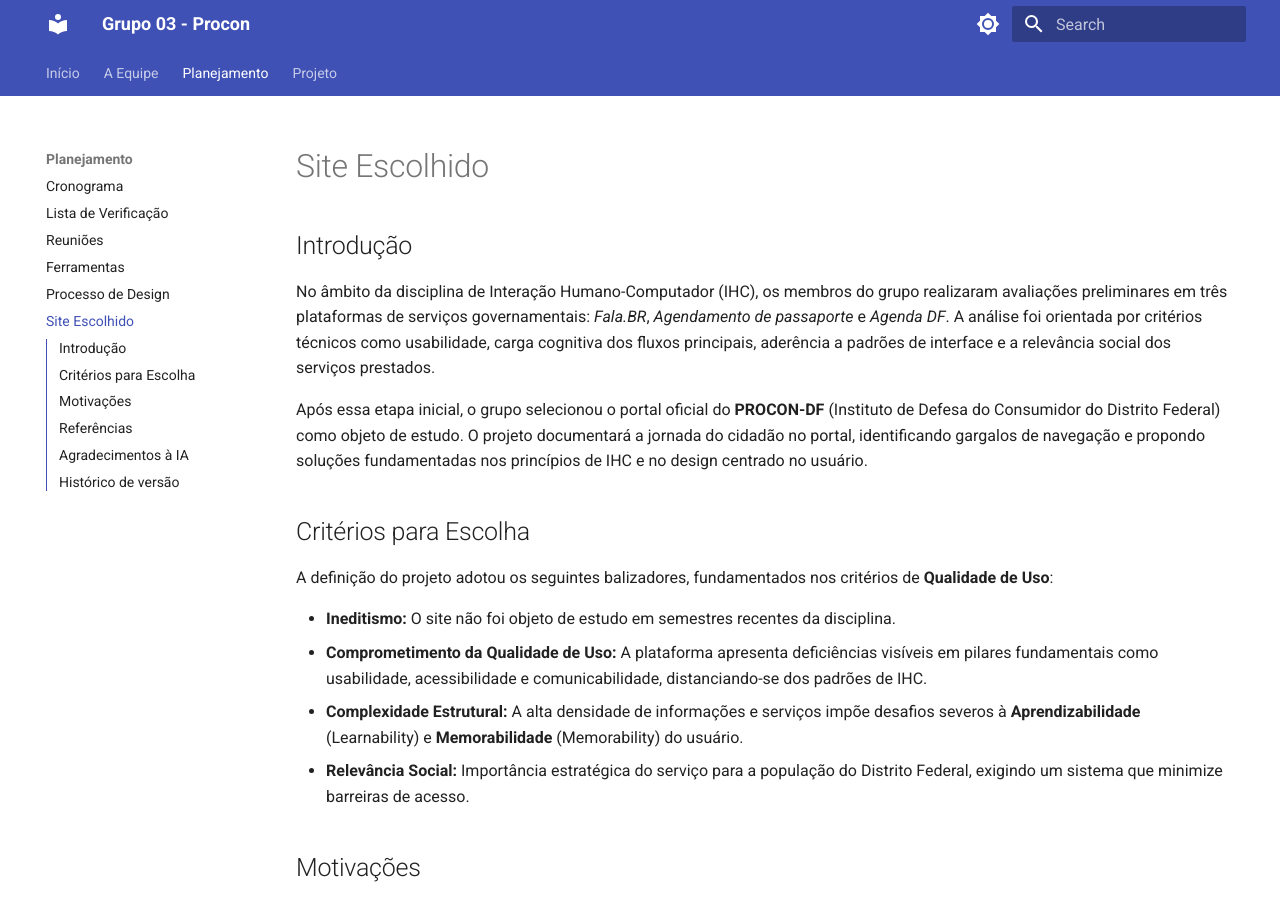
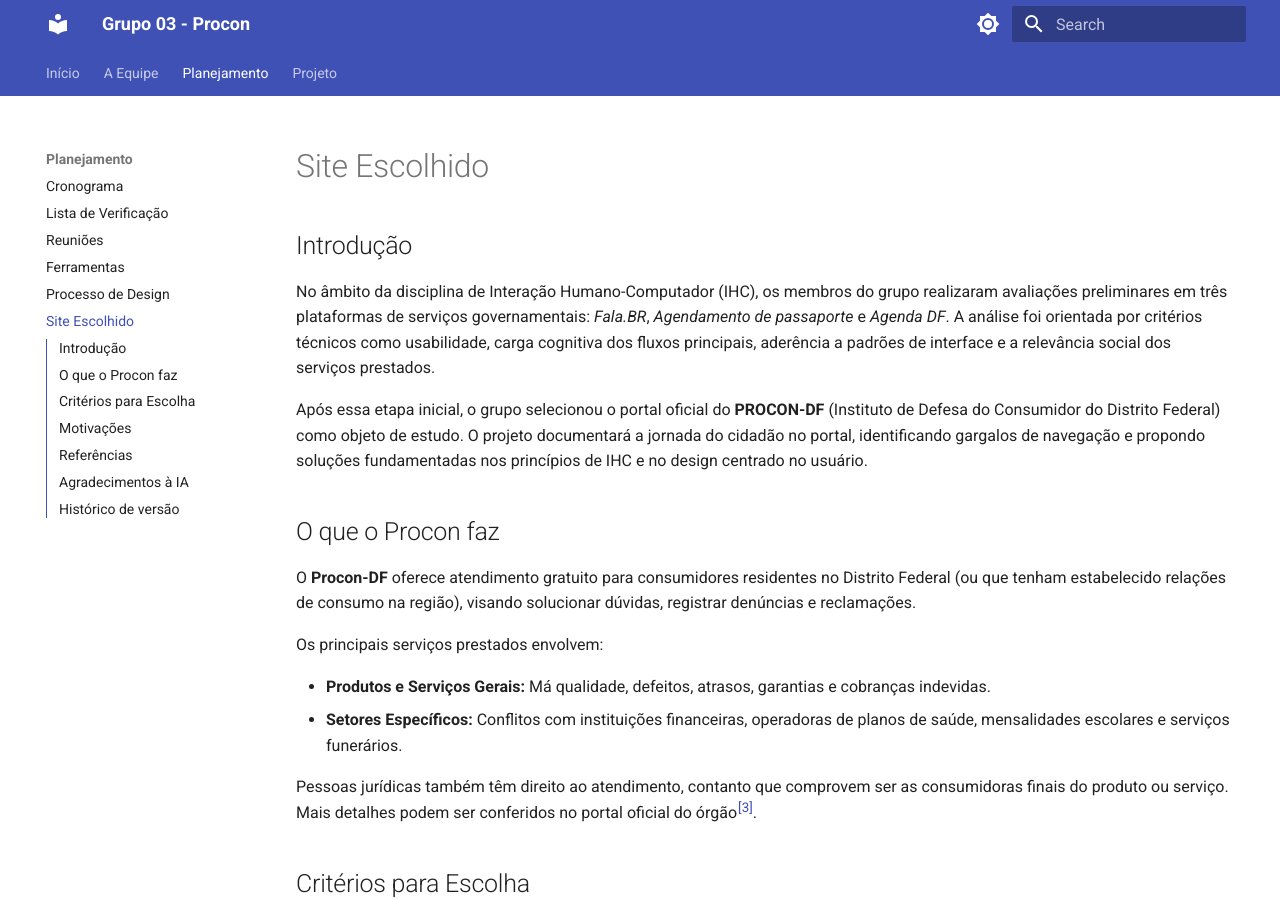
Before and after one commit to Interacao-Humano-Computador/2026.1-Grupo03, an MkDocs documentation site: the page built from docs/planejamento/site-escolhido.md, in a window 1280 px wide and 900 px high. Built offline with MkDocs 1.6.1 and Material for MkDocs 9.7.7, drawn with Linux system fonts in a browser that asks for light colours; some of the changed text lies outside the part shown.

Commit message:
add items for checklist, add last team members, add what procon is

```diff
--- a/docs/planejamento/site-escolhido.md
+++ b/docs/planejamento/site-escolhido.md
@@ -5,6 +5,17 @@
 No âmbito da disciplina de Interação Humano-Computador (IHC), os membros do grupo realizaram avaliações preliminares em três plataformas de serviços governamentais: _Fala.BR_, _Agendamento de passaporte_ e _Agenda DF_. A análise foi orientada por critérios técnicos como usabilidade, carga cognitiva dos fluxos principais, aderência a padrões de interface e a relevância social dos serviços prestados.
 
 Após essa etapa inicial, o grupo selecionou o portal oficial do **PROCON-DF** (Instituto de Defesa do Consumidor do Distrito Federal) como objeto de estudo. O projeto documentará a jornada do cidadão no portal, identificando gargalos de navegação e propondo soluções fundamentadas nos princípios de IHC e no design centrado no usuário.
+
+## O que o Procon faz
+
+O **Procon-DF** oferece atendimento gratuito para consumidores residentes no Distrito Federal (ou que tenham estabelecido relações de consumo na região), visando solucionar dúvidas, registrar denúncias e reclamações.
+
+Os principais serviços prestados envolvem:
+
+- **Produtos e Serviços Gerais:** Má qualidade, defeitos, atrasos, garantias e cobranças indevidas.
+- **Setores Específicos:** Conflitos com instituições financeiras, operadoras de planos de saúde, mensalidades escolares e serviços funerários.
+
+Pessoas jurídicas também têm direito ao atendimento, contanto que comprovem ser as consumidoras finais do produto ou serviço. Mais detalhes podem ser conferidos no portal oficial do órgão<sup><a href="#ref-procon-df-faz">[3]</a></sup>.
 
 ## Critérios para Escolha
 
@@ -27,19 +38,19 @@
 
 <div align="center">
   <p>Figura 1 - Reputação do PROCON-DF no Reclame Aqui</p>
-  <img class="figwithborder" src="../assets/reclame-aqui.png" alt="Reputação do PROCON-DF no Reclame Aqui">
+  <img class="figwithborder" src="../images/site-escolhido/reclame-aqui.png" alt="Reputação do PROCON-DF no Reclame Aqui">
   <p><small>Fonte: Reclame Aqui (2026)<sup><a href="#ref-reclame-aqui">[2]</a></sup></small></p>
 </div>
 
 <div align="center">
   <p>Figura 2 - Fatores de usabilidade de Nielsen</p>
-  <img class="figwithborder" src="../assets/usabilidade-nielsen.png" alt="Lista de metas de usabilidade de Nielsen: aprendizado, recordação, eficiência, segurança e satisfação">
+  <img class="figwithborder" src="../images/site-escolhido/usabilidade-nielsen.png" alt="Lista de metas de usabilidade de Nielsen: aprendizado, recordação, eficiência, segurança e satisfação">
   <p><small>Fonte: Nielsen (1994c) apud Barbosa et al. (2021), cap.3.2.1, p. 35-36<sup><a href="#ref-barbosa">[1]</a></sup></small></p>
 </div>
 
 <div align="center">
   <p>Figura 3 - Critérios adicionais de qualidade</p>
-  <img class="figwithborder" src="../assets/criterios-qualidade.png" alt="Lista de metas de usabilidade de Nielsen: aprendizado, recordação, eficiência, segurança e satisfação">
+  <img class="figwithborder" src="../images/site-escolhido/criterios-qualidade.png" alt="Lista de metas de usabilidade de Nielsen: aprendizado, recordação, eficiência, segurança e satisfação">
   <p><small>Fonte: Barbosa et al. (2021), cap.3.2, p. 35<sup><a href="#ref-barbosa">[1]</a></sup></small></p>
 </div>
 ---
@@ -53,6 +64,11 @@
 <div id="ref-reclame-aqui" markdown>
 RECLAME AQUI. **PROCON-DF**. [S. l.], 2026. Disponível em: <a href="https://www.reclameaqui.com.br/empresa/procon-df/" target="_blank">https://www.reclameaqui.com.br/empresa/procon-df/</a>. Acesso em: 11 abr. 2026.
 </div>
+
+<div id="ref-procon-df-faz" markdown>
+DISTRITO FEDERAL. Procon-DF. **O que o Procon faz.** Brasília, 2018. Disponível em: <a href="https://procon.df.gov.br/o-que-o-procon-faz/" target="_blank">https://procon.df.gov.br/o-que-o-procon-faz/</a>. Acesso em: 12 abr. 2026.
+</div>
+
 ---
 
 ## Agradecimentos à IA
```
Also changed, not shown: docs/equipe/equipe.md (+6 -6 lines), docs/planejamento/verificacao.md (+5 -2 lines), docs/equipe/images/eduardo.jpeg (added), docs/equipe/images/pedro-macedo.jpeg (added), docs/planejamento/images/site-escolhido/criterios-qualidade.png (renamed from docs/planejamento/assets/criterios-qualidade.png), docs/planejamento/images/site-escolhido/reclame-aqui.png (renamed from docs/planejamento/assets/reclame-aqui.png), docs/planejamento/images/site-escolhido/usabilidade-nielsen.png (renamed from docs/planejamento/assets/usabilidade-nielsen.png).
